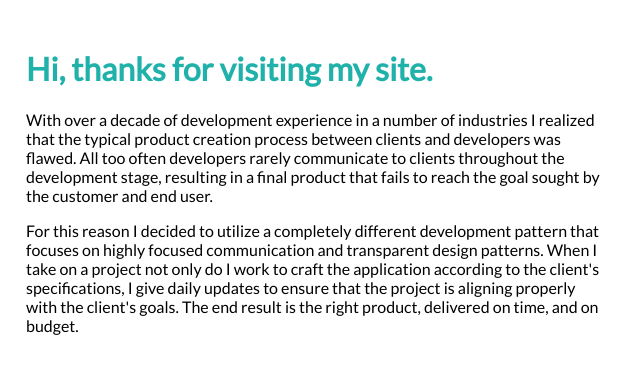
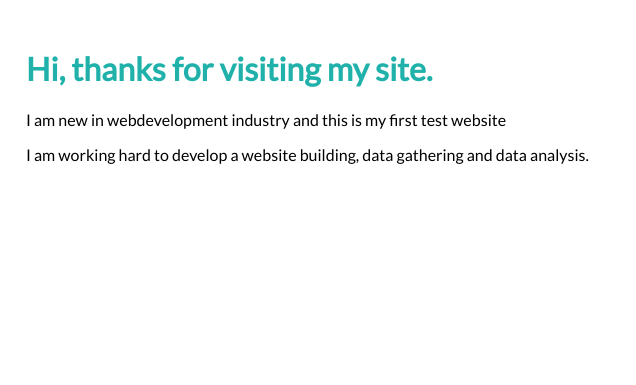
Before and after one commit to diabib/my-second-website, a plain HTML site: page about.html in a window 1280 px wide. Shown: the part 101-486 px from the top of the page, 644-1280 px from the left. Drawn offline with Linux system fonts and the light colour scheme.

Commit message:
Update about.html

```diff
--- a/about.html
+++ b/about.html
@@ -36,16 +36,9 @@
 
         <div class="profile-content-wrapper">
           <h1>Hi, thanks for visiting my site.</h1>
-          <p>With over a decade of development experience in a number of industries I realized that the typical product creation
-            process between clients and developers was flawed. All too often developers rarely communicate to clients throughout
-            the development stage, resulting in a final product that fails to reach the goal sought by the customer and end
-            user.
-          </p>
+          <p>I am new in webdevelopment industry and this is my first test website</p>
 
-          <p>For this reason I decided to utilize a completely different development pattern that focuses on highly focused
-            communication and transparent design patterns. When I take on a project not only do I work to craft the application
-            according to the client's specifications, I give daily updates to ensure that the project is aligning properly
-            with the client's goals. The end result is the right product, delivered on time, and on budget.</p>
+          <p>I am working hard to develop a website building, data gathering and data analysis.</p>
         </div>
       </div>
     </div>
```
